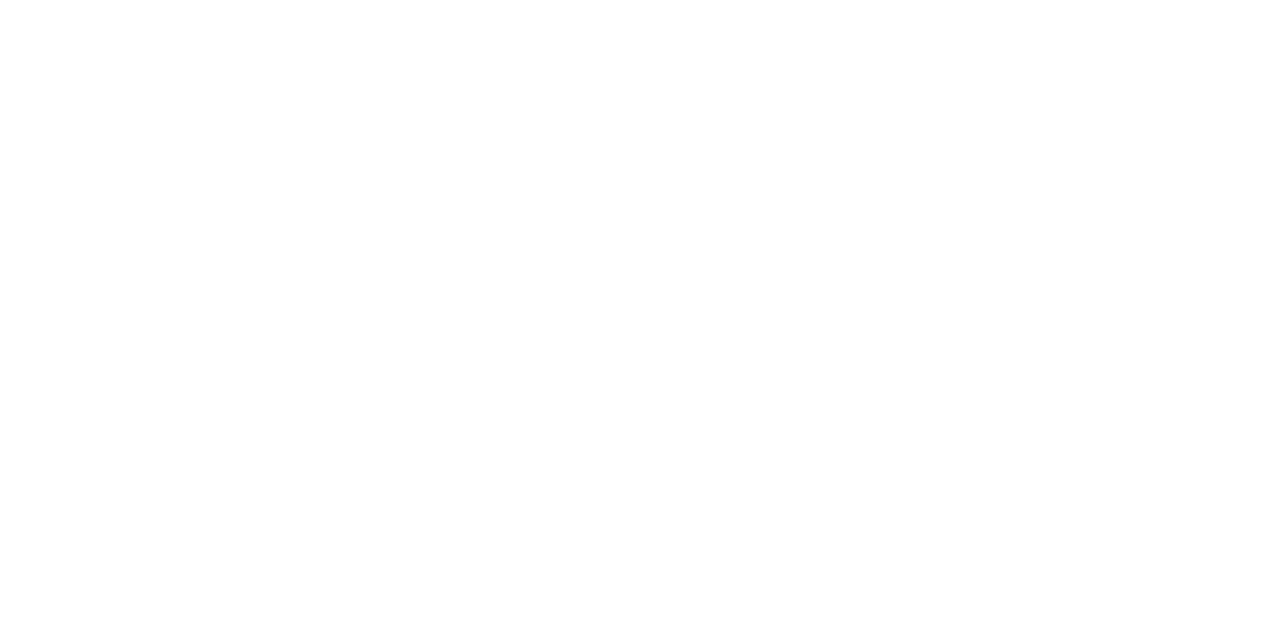
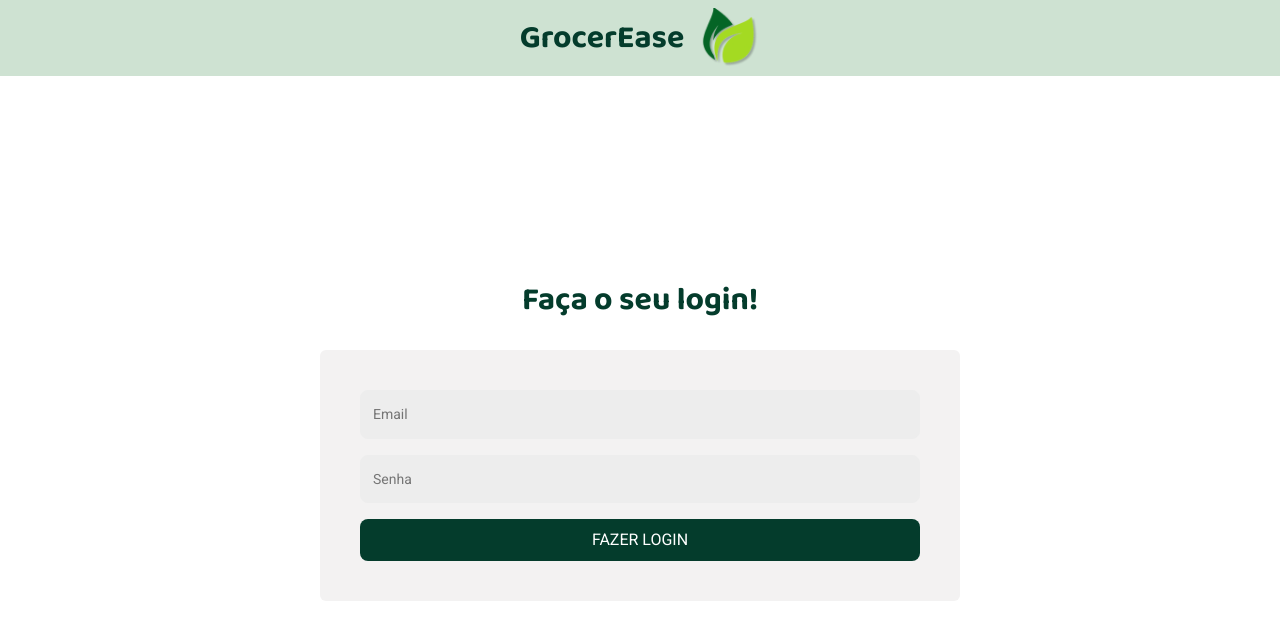
Before and after one commit to JoseMVasconcelos/GrocerEaseProject, a React (Vite) app in the folder client/: page /sign-in in a window 1280 px wide. Before the commit this address had no page. Shown: the top 640 px of the page. Built offline with nearby package versions, Linux system fonts and the light colour scheme.

Commit message:
finished signin and signup components

```diff
--- a/client/src/components/Router.tsx
+++ b/client/src/components/Router.tsx
@@ -1,12 +1,16 @@
 import { Routes, Route } from 'react-router-dom'
 import { DefaultLayout } from '../layouts/DefaultLayout'
 import { Home } from '../pages/Home'
+import { SignUp } from '../pages/SignUp'
+import { SignIn } from '../pages/SignIn'
 
 export function Router() {
   return (
     <Routes>
       <Route path="/" element={<DefaultLayout />}>
         <Route path="/" element={<Home />} />
+        <Route path="/sign-up" element={<SignUp />} />
+        <Route path="/sign-in" element={<SignIn />} />
       </Route>
     </Routes>
   )
--- /dev/null
+++ b/client/src/pages/SignIn/index.tsx
@@ -0,0 +1,14 @@
+import styles from './../SignUp/SignUp.module.css'
+
+export function SignIn() {
+  return (
+    <section className={styles.pageContainer}>
+      <h1>Faça o seu login!</h1>
+      <form className={styles.formContainer}>
+        <input type="email" placeholder="Email" />
+        <input type="password" placeholder="Senha" />
+        <button>Fazer Login</button>
+      </form>
+    </section>
+  )
+}
--- /dev/null
+++ b/client/src/pages/SignUp/SignUp.module.css
@@ -0,0 +1,56 @@
+.pageContainer {
+  flex: 1;
+
+  display: flex;
+  flex-direction: column;
+  align-items: center;
+  justify-content: center;
+  gap: 1.5rem;
+}
+
+.formContainer {
+  background-color: #f3f2f2;
+  display: flex;
+  flex-direction: column;
+  align-items: center;
+  gap: 1rem;
+
+  width: 40rem;
+  border-radius: 6px;
+  padding: 2.5rem;
+}
+
+.formContainer input {
+  width: 100%;
+  padding: 0.75rem;
+  border-radius: 8px;
+  border: 1.5px solid #ededed;
+
+  color: #8D8686;
+  background-color: #ededed;
+
+  font-size: 0.875rem;
+  transition: border-color 0.2s ease-in-out;
+}
+
+.formContainer input:focus {
+  border-color: var(--green-300);
+}
+
+.formContainer button {
+  border: none;
+  cursor: pointer;
+  text-transform: uppercase;
+  text-align: center;
+
+  border-radius: 8px;
+  padding: 0.5rem 0.75rem;
+  width: 100%;
+  background-color: var(--green-400);
+  color: var(--white);
+  transition: background-color 0.2s ease-in-out;
+}
+
+.formContainer button:hover {
+  background-color: var(--green-300);
+}
--- /dev/null
+++ b/client/src/pages/SignUp/index.tsx
@@ -0,0 +1,15 @@
+import styles from './SignUp.module.css'
+
+export function SignUp() {
+  return (
+    <section className={styles.pageContainer}>
+      <h1>Realize o seu cadastro!</h1>
+      <form className={styles.formContainer}>
+        <input type="email" placeholder="Email" />
+        <input type="text" placeholder="Nome completo" />
+        <input type="password" placeholder="Senha" />
+        <button>Cadastrar-se</button>
+      </form>
+    </section>
+  )
+}
--- a/client/src/styles/global-styles.css
+++ b/client/src/styles/global-styles.css
@@ -24,10 +24,10 @@
   box-shadow: none;
 }
 
-::selection {
+/* ::selection {
   background-color: var(--green-300);
   color: var(--green-100);
-}
+} */
 
 body {
   background-color: var(--white);
```
